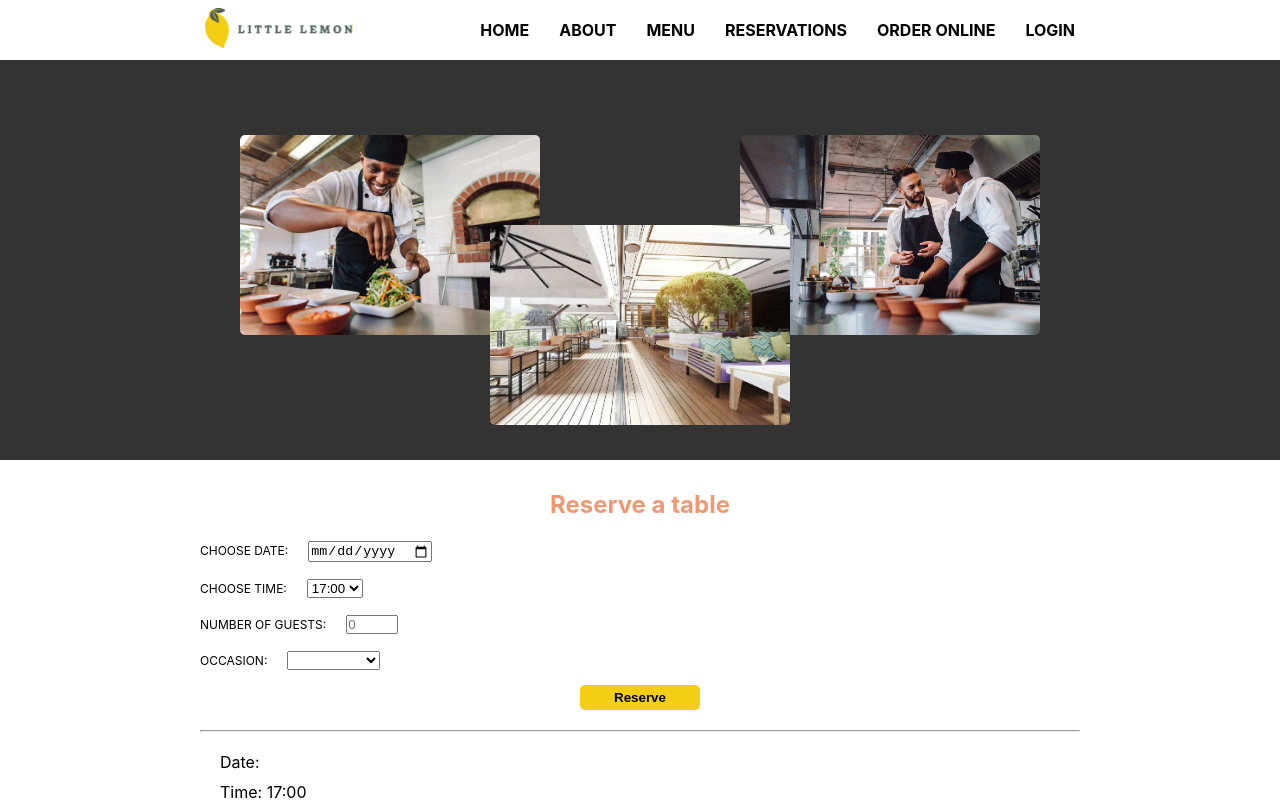
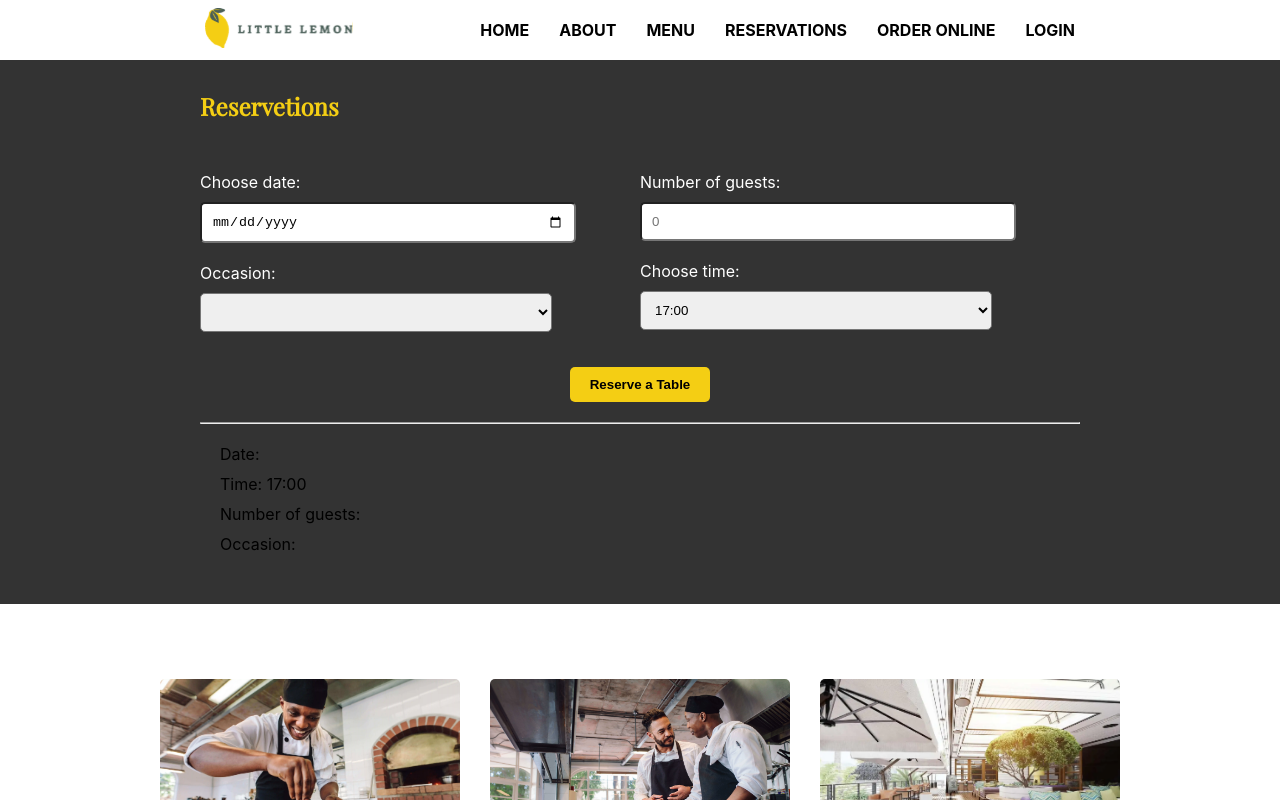
Before and after one commit to markjpT/little-lemon-web-app, a React (Create React App) app: page /little-lemon-web-app/bookings in a window 1280 px wide. Shown: the top 800 px of the page. Built offline with nearby package versions, Linux system fonts and the light colour scheme.

Commit message:
Restyle the form section

```diff
--- a/package.json
+++ b/package.json
@@ -6,7 +6,9 @@
     "@testing-library/jest-dom": "^5.16.5",
     "@testing-library/react": "^13.4.0",
     "@testing-library/user-event": "^13.5.0",
+    "bootstrap": "^5.3.0",
     "react": "^18.2.0",
+    "react-bootstrap": "^2.8.0",
     "react-dom": "^18.2.0",
     "react-router": "^6.8.0",
     "react-router-dom": "^6.8.0",
--- a/src/App.css
+++ b/src/App.css
@@ -12,9 +12,10 @@
   margin: 0px;
 }
 
-.allComponents * {
+/* .allComponents
+* {
   color: black;
-}
+} */
 
 section {
   padding: 0px 200px;
@@ -57,6 +58,7 @@ li {
 
 a {
   text-decoration: none;
+  color: black;
 }
 
 /******************************************************************
--- a/src/components/bookings-page/BookingForm.jsx
+++ b/src/components/bookings-page/BookingForm.jsx
@@ -1,4 +1,5 @@
-import React, { useState } from 'react'
+import React, { useState } from 'react';
+
 
 function BookingForm(props) {
     const [date, setDate] = useState('');
@@ -47,11 +48,29 @@ function BookingForm(props) {
 
   return (
         <>
-        <h1 data-testid='heading' className='reserve-text'>Reserve a table</h1>
+        <h1 data-testid='heading' className='reserve-text'>Reservetions</h1>
         <form className='reserve-form' onSubmit={handleEvent}>
+            <div className="form-container">
+                <div className="left-form">
                     <div className="form-input">
                         <label htmlFor="res-date">Choose date:</label>
                         <input type="date" id="res-date" value={date} onChange={renderDate} required/>
+                    </div>
+                    <div className="form-input">
+                        <label htmlFor="occasion">Occasion:</label>
+                        <select id="occasion" value={occasion} onChange={(e) => setOccasion(e.target.value)} required>
+                            <option></option>
+                            <option>None</option>
+                            <option>Birthday</option>
+                            <option>Anniversary</option>
+                        </select>
+                    </div>
+                </div>
+
+                <div className="right-form">
+                    <div className="form-input">
+                        <label htmlFor="guests">Number of guests:</label>
+                        <input type="number" placeholder="0" min="1" max="10" id="guests" value={guests} onChange={(e) => setGuests(e.target.value)} required/>
                     </div>
                     <div className="form-input">
                         <label htmlFor="res-time">Choose time:</label>
@@ -64,21 +83,11 @@ function BookingForm(props) {
                             })}
                         </select>
                     </div>
-            <div className="form-input">
-                <label htmlFor="guests">Number of guests:</label>
-                <input type="number" placeholder="0" min="1" max="10" id="guests" value={guests} onChange={(e) => setGuests(e.target.value)} required/>
                 </div>
-            <div className="form-input">
-                <label htmlFor="occasion">Occasion:</label>
-                <select id="occasion" value={occasion} onChange={(e) => setOccasion(e.target.value)} required>
-                    <option></option>
-                    <option>None</option>
-                    <option>Birthday</option>
-                    <option>Anniversary</option>
-                </select>
             </div>
+
             <div className="submit-button-container">
-            <input type="submit" value='Reserve' className='button booking-form-button' />
+                <input type="submit" value='Reserve a Table' className='button booking-form-button' />
             </div>
         </form>
         <hr />
--- a/src/components/bookings-page/BookingPage.jsx
+++ b/src/components/bookings-page/BookingPage.jsx
@@ -5,13 +5,13 @@ import BookingForm from './BookingForm'
 function BookingPage(props) {
   return (
     <>
+        <section id='booking'>
+                <BookingForm availableTimes={props.times} dispatch={props.dispatchs} formSubmit={props.form} />
+        </section>
         <section id="restaurant-display">
             <img className='' src={require('../../icons_assets/restaurant-chef-b.webp')} alt='Resturant waiter holding food' />
             <img className='' src={require('../../icons_assets/mario-and-adrian.webp')} alt='Resturant waiter holding food' />
             <img className='' src={require('../../icons_assets/restaurant.webp')} alt='Resturant waiter holding food' />
-        </section>
-        <section id='booking'>
-                <BookingForm availableTimes={props.times} dispatch={props.dispatchs} formSubmit={props.form} />
         </section>
     </>
   )
--- a/src/components/bookings-page/Styles.css
+++ b/src/components/bookings-page/Styles.css
@@ -1,3 +1,6 @@
+@import url('https://fonts.googleapis.com/css2?family=Playfair+Display&display=swap');
+
+
 :root{
     --primary-color: #495E57;
     --primary-color2: #f4ce14;
@@ -19,36 +22,21 @@ FORM
 #booking {
     padding-top: 30px;
     padding-bottom: 30px;
+    background-color: var(--secondary-color4);
 }
 
 #restaurant-display {
     display: flex;
     justify-content: center;
     align-items: center;
-    background-color: var(--secondary-color4);
     height: 350px;
     padding-bottom: 50px;
+    gap: 30px;
 }
 
 #restaurant-display > img {
     height: 200px;
     border-radius: 5px;
-}
-
-#restaurant-display > img:nth-child(1) {
-    position: relative;
-    left: 50px;
-}
-
-#restaurant-display > img:nth-child(2) {
-    position: relative;
-    left: 250px;
-}
-
-#restaurant-display > img:nth-child(3) {
-    position: relative;
-    top: 90px;
-    right: 300px;
 }
 
 .reserve-form {
@@ -60,32 +48,49 @@ FORM
 }
 
 .reserve-text {
-    text-align: center;
-    color: var(--secondary-color);
+    color: var(--primary-color2);
+    margin-bottom: 30px;
+    font-family: 'Playfair Display', serif;
+    font-weight: bold;
+}
+
+/**************************************************/
+
+.form-container {
+    display: flex;
+    justify-content: space-around;
+}
+
+.left-form,
+.right-form {
+    display: flex;
+    flex-direction: column;
+    gap: 20px;
+    width: 100%;
+
+}
+
+.form-input {
+    display: flex;
+    flex-direction: column;
+    gap: 10px;
+    color: white;
+
 }
 
 .form-input > input,
 .form-input > select {
-    /* font-size: 16px;
-    font-weight: 700; */
-    /* display: block; */
-    margin-left: 20px;
-}
-
-.form-input > label {
-    text-transform: uppercase;
-    font-size: 12px;
+    width: 80%;
+    /* height: 2rem; */
+    border-radius: 5px;
+    outline: none;
+    padding: 10px;
 }
 
 .submit-button-container {
     display: grid;
     place-content: center;
-}
-
-.booking-form-button {
-    width: 120px;
-    padding-top: 5px;
-    padding-bottom: 5px;
+    margin-top: 20px;
 }
 
 .booking-info {
```
Also changed, not shown: 1 other file (tests, documents, lock files or other folders). Lines whose indentation alone changed are shown as unchanged.
